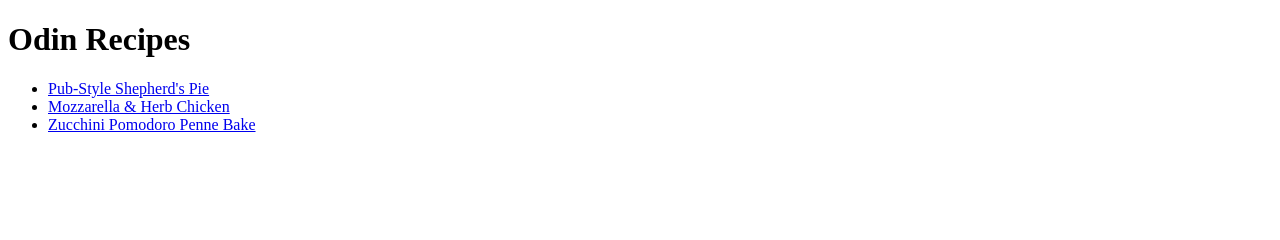
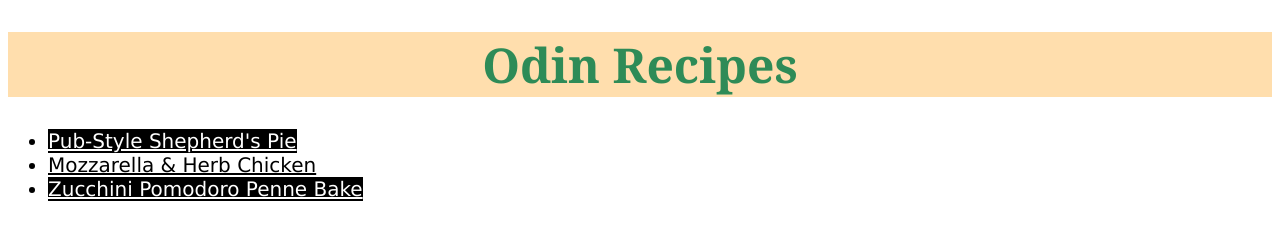
Before and after one commit to capra-irata/odin-recipes, a plain HTML site: page index.html in a window 1280 px wide. Drawn offline with Linux system fonts and the light colour scheme.

Commit message:
Add CSS file; experiment with rules and properties

```diff
--- a/index.html
+++ b/index.html
@@ -3,23 +3,24 @@
   <head>
     <meta charset="utf-8" />
     <title>Odin Recipes</title>
+    <link rel="stylesheet" href="./styles.css" />
   </head>
 
   <body>
-    <h1>Odin Recipes</h1>
-    <ul>
+    <h1 id="logo">Odin Recipes</h1>
+    <ul id="recipes">
       <li>
-        <a href="./recipes/pub-style-shepherds-pie.html">
+        <a class="odd" href="./recipes/pub-style-shepherds-pie.html">
           Pub-Style Shepherd's Pie
         </a>
       </li>
       <li>
-        <a href="./recipes/mozzarella-and-herb-chicken.html">
+        <a class="even" href="./recipes/mozzarella-and-herb-chicken.html">
           Mozzarella & Herb Chicken
         </a>
       </li>
       <li>
-        <a href="./recipes/zucchini-pomodoro-penne-bake.html">
+        <a class="odd" href="./recipes/zucchini-pomodoro-penne-bake.html">
           Zucchini Pomodoro Penne Bake
         </a>
       </li>
--- /dev/null
+++ b/styles.css
@@ -0,0 +1,26 @@
+body {
+  font-family: Verdana, Geneva, Tahoma, sans-serif;
+}
+
+#logo {
+  font-family: Georgia, "Times New Roman", Times, serif;
+  background-color: navajowhite;
+  color: seagreen;
+  font-size: 48px;
+  font-weight: bold;
+  text-align: center;
+}
+
+#recipes {
+  font-size: 20px;
+}
+
+.odd {
+  background-color: black;
+  color: white;
+}
+
+.even {
+  background-color: white;
+  color: black;
+}
```
